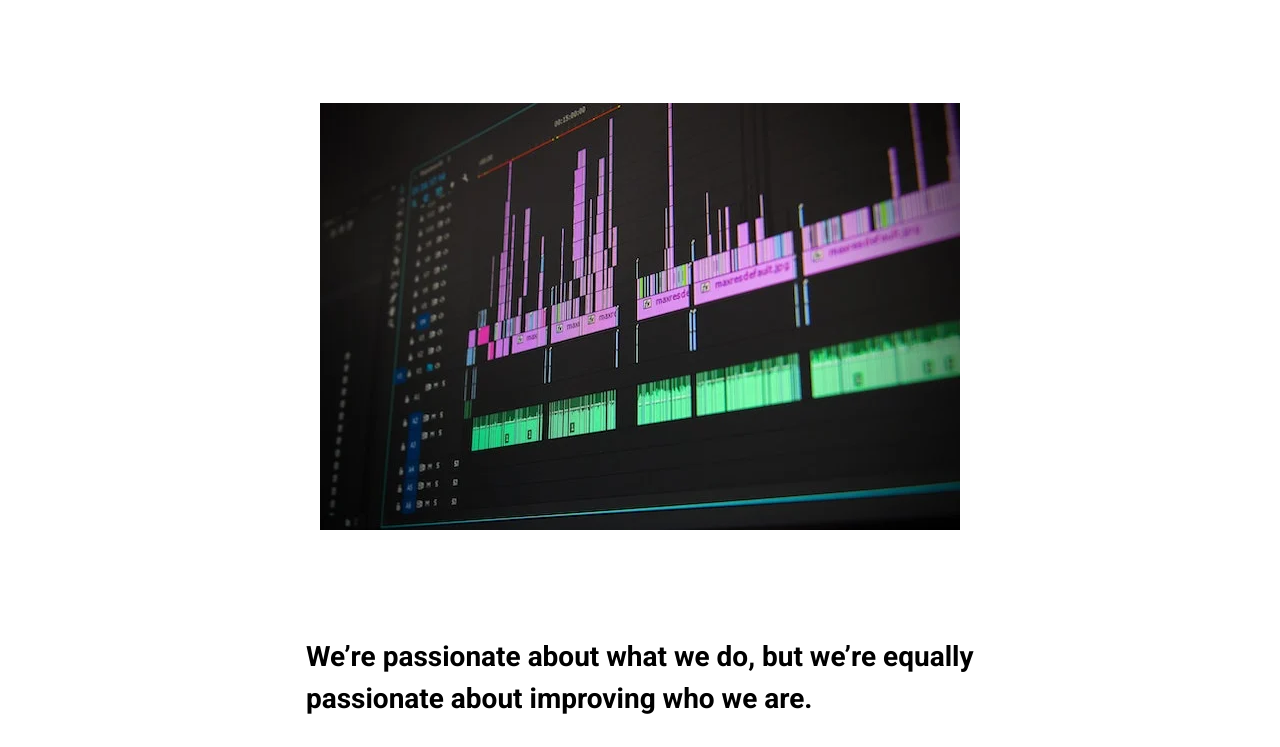
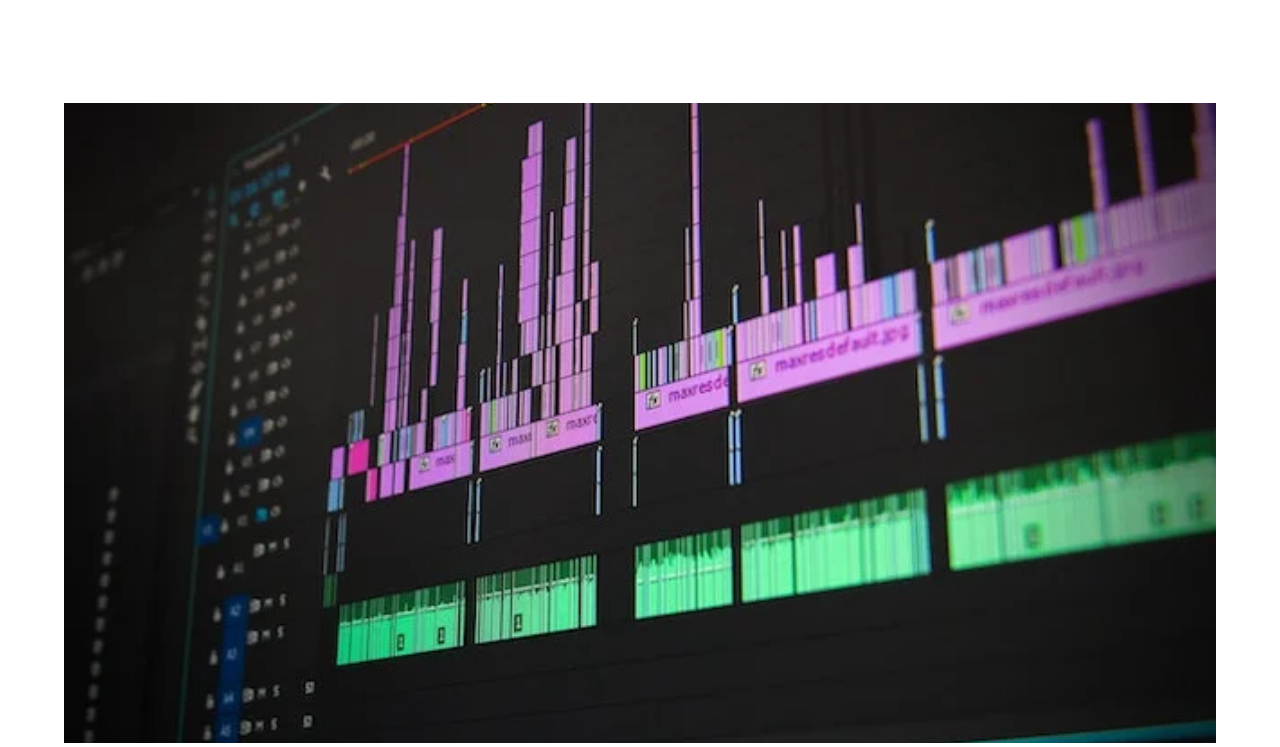
Before and after one commit to devrodrigolec/ableton-clone, a website built with Vite: page index.html in a window 1280 px wide. Shown: the part 4490-5237 px from the top of the page. Built offline with nearby package versions, Linux system fonts and the light colour scheme.

Commit message:
problema de imagen screen corregido

```diff
--- a/src/main-component/main-component.css
+++ b/src/main-component/main-component.css
@@ -133,7 +133,6 @@
   background-position: center;
   background-size: cover;
   background-repeat: no-repeat;
-  margin-bottom: ;
 }
 .three-pictures .picture-1-2 .picture-2 {
   width: 33.3vw;
@@ -163,13 +162,14 @@
 /* Section 5 */
 
 .page-collage .screen-picture {
-  display: flex;
-  justify-content: center;
+  background-image: url("../../public/assets/img/screen.webp");
+  background-position: center;
+  background-size: cover;
+  background-repeat: no-repeat;
+  max-width: 100%;
+  height: 50vw;
 }
-.page-collage .screen-picture img {
-  max-width: 100%;
-  margin: 0 auto;
-}
+
 .two-pictures-clasroom {
   display: flex;
   justify-content: center;
--- a/src/main-component/main-component.html
+++ b/src/main-component/main-component.html
@@ -92,7 +92,7 @@
 </article>
 <article class="page-collage">
   <section class="screen-picture">
-    <img src="../../public/assets/img/screen.webp" alt="screen" />
+    <!-- <img src="./assets/img/screen.webp" alt="screen" /> -->
   </section>
   <section class="section-main-content">
     <h2>
```
